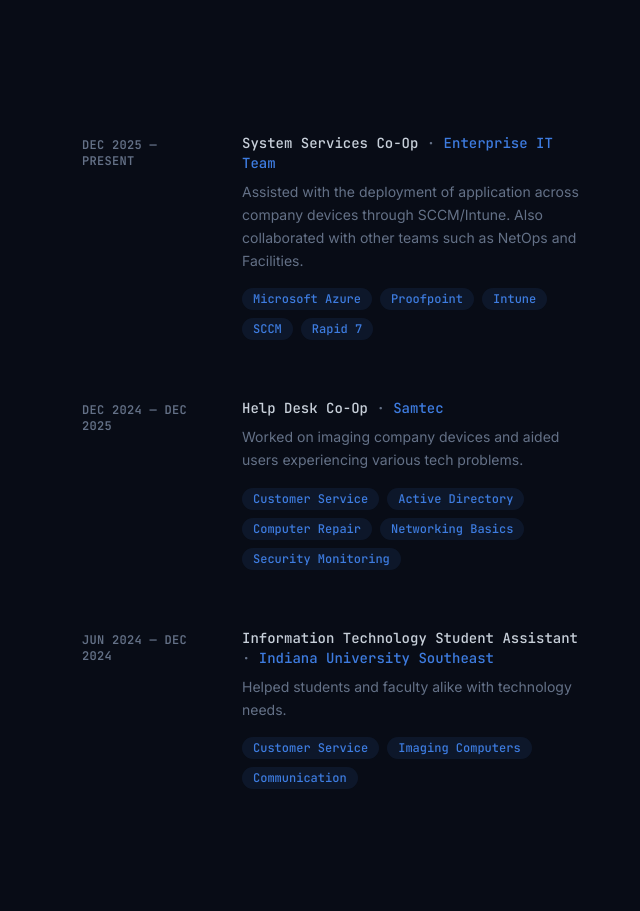
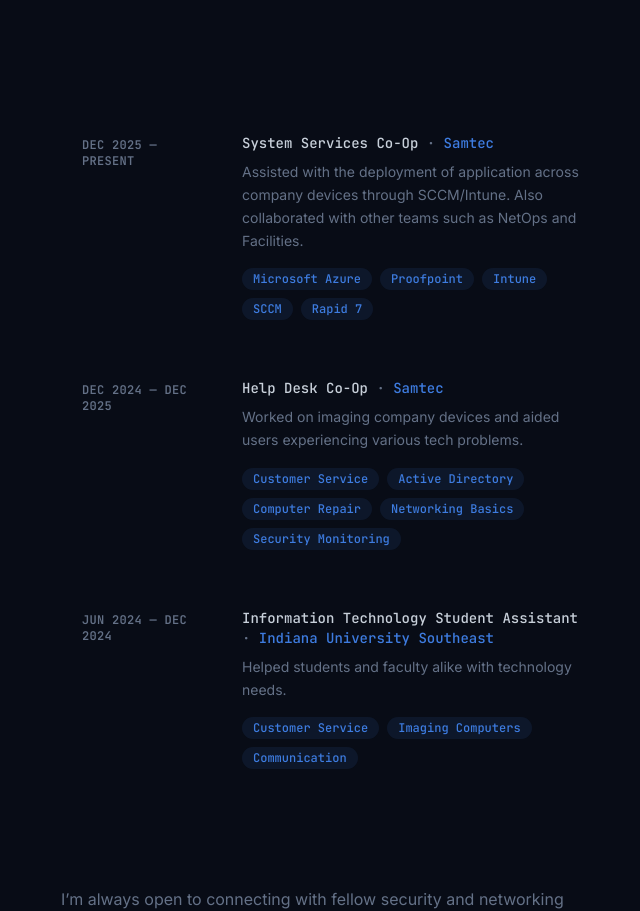
Before and after one commit to justjonah01/site, a Next.js app in the folder v0-next-shadcn/: page / in a window 1280 px wide. Shown: the part 3120-4031 px from the top of the page, without its empty margins (547-1187 px from the left). Built offline with nearby package versions, Linux system fonts and the light colour scheme.

Commit message:
Update organization name in experience section

```diff
--- a/v0-next-shadcn/components/experience-section.tsx
+++ b/v0-next-shadcn/components/experience-section.tsx
@@ -4,7 +4,7 @@ const experiences = [
   {
     period: "Dec 2025 \u2014 Present",
     title: "System Services Co-Op",
-    org: "Enterprise IT Team",
+    org: "Samtec",
     description:
       "Assisted with the deployment of application across company devices through SCCM/Intune. Also collaborated with other teams such as NetOps and Facilities.",
     tags: ["Microsoft Azure", "Proofpoint", "Intune", "SCCM", "Rapid 7"],
```
